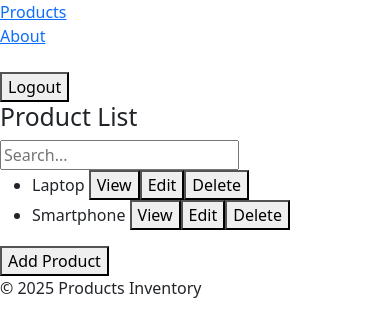
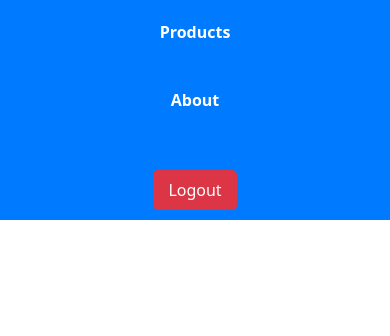
Before and after one commit to Rahulramanandi/CapstoneProject, an Angular app: page /inventory in a window 390 px wide. Shown: the top 336 px of the page. Built offline with nearby package versions, Linux system fonts and the light colour scheme; data requests are answered from the project's data file; sample sign-in values are in the browser's storage.

Commit message:
Update header.component.css

```diff
--- a/src/app/shared/header/header.component.css
+++ b/src/app/shared/header/header.component.css
@@ -0,0 +1,62 @@
+/* Navbar Styling */
+nav {
+    width: 100%;
+    background: #007bff;
+    padding: 15px 0;
+    text-align: center;
+    position: fixed;
+    top: 0;
+    left: 0;
+}
+
+/* Links */
+nav a {
+    color: white;
+    text-decoration: none;
+    font-size: 18px;
+    margin: 0 15px;
+    font-weight: bold;
+    transition: color 0.3s ease;
+}
+
+/* Line Break Styling */
+nav br {
+    display: none;
+}
+
+/* Hover Effect */
+nav a:hover {
+    color: #ffd700; /* Gold color on hover */
+}
+
+/* Logout Button */
+nav button {
+    background: #dc3545;
+    color: white;
+    border: none;
+    padding: 8px 15px;
+    border-radius: 5px;
+    font-size: 16px;
+    cursor: pointer;
+    transition: background 0.3s ease;
+}
+
+/* Button Hover */
+nav button:hover {
+    background: #c82333;
+}
+
+/* Responsive Design */
+@media (max-width: 600px) {
+    nav {
+        padding: 10px 0;
+    }
+    nav a {
+        display: block;
+        margin: 10px 0;
+        font-size: 16px;
+    }
+    nav br {
+        display: block;
+    }
+}
```
